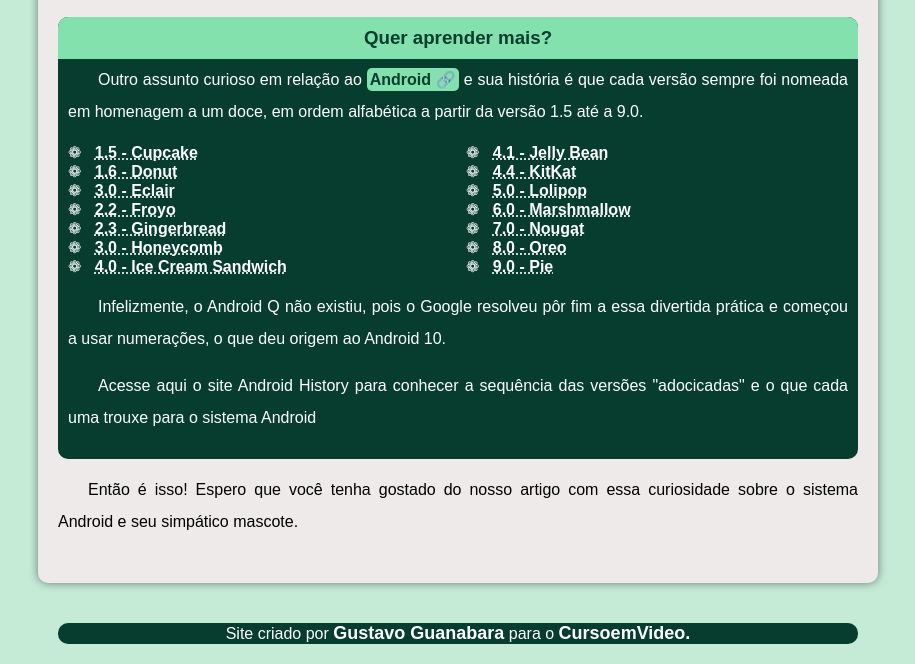
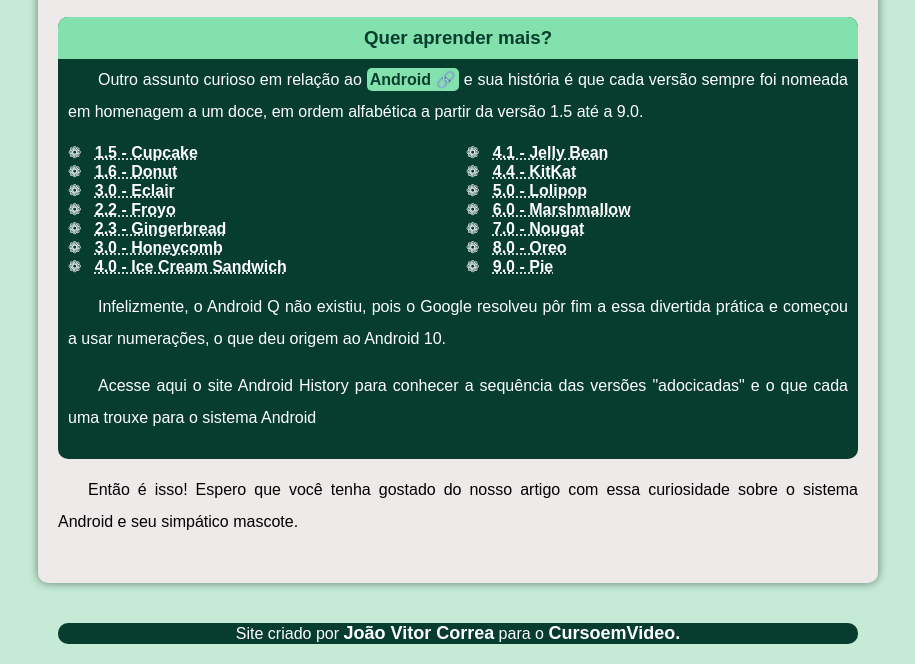
Before and after one commit to jvEcodev/projeto-android, a plain HTML site: page index.html in a window 1280 px wide. Shown: the part 2221-2885 px from the top of the page, without its empty margins (182-1097 px from the left). Drawn offline with Linux system fonts and the light colour scheme.

Commit message:
Atualizações no footer

```diff
--- a/index.html
+++ b/index.html
@@ -148,7 +148,7 @@
 
 
     <footer>
-        Site criado por <a href="https://gustavoguanabara.github.io/">Gustavo Guanabara</a> para o <a href="https://www.youtube.com/channel/UCrWvhVmt0Qac3HgsjQK62FQ">CursoemVideo.</a>
+        Site criado por <a href="https://github.com/jvEcodev">João Vitor Correa</a> para o <a href="https://www.youtube.com/channel/UCrWvhVmt0Qac3HgsjQK62FQ">CursoemVideo.</a>
     </footer>
 
 </body>
```
